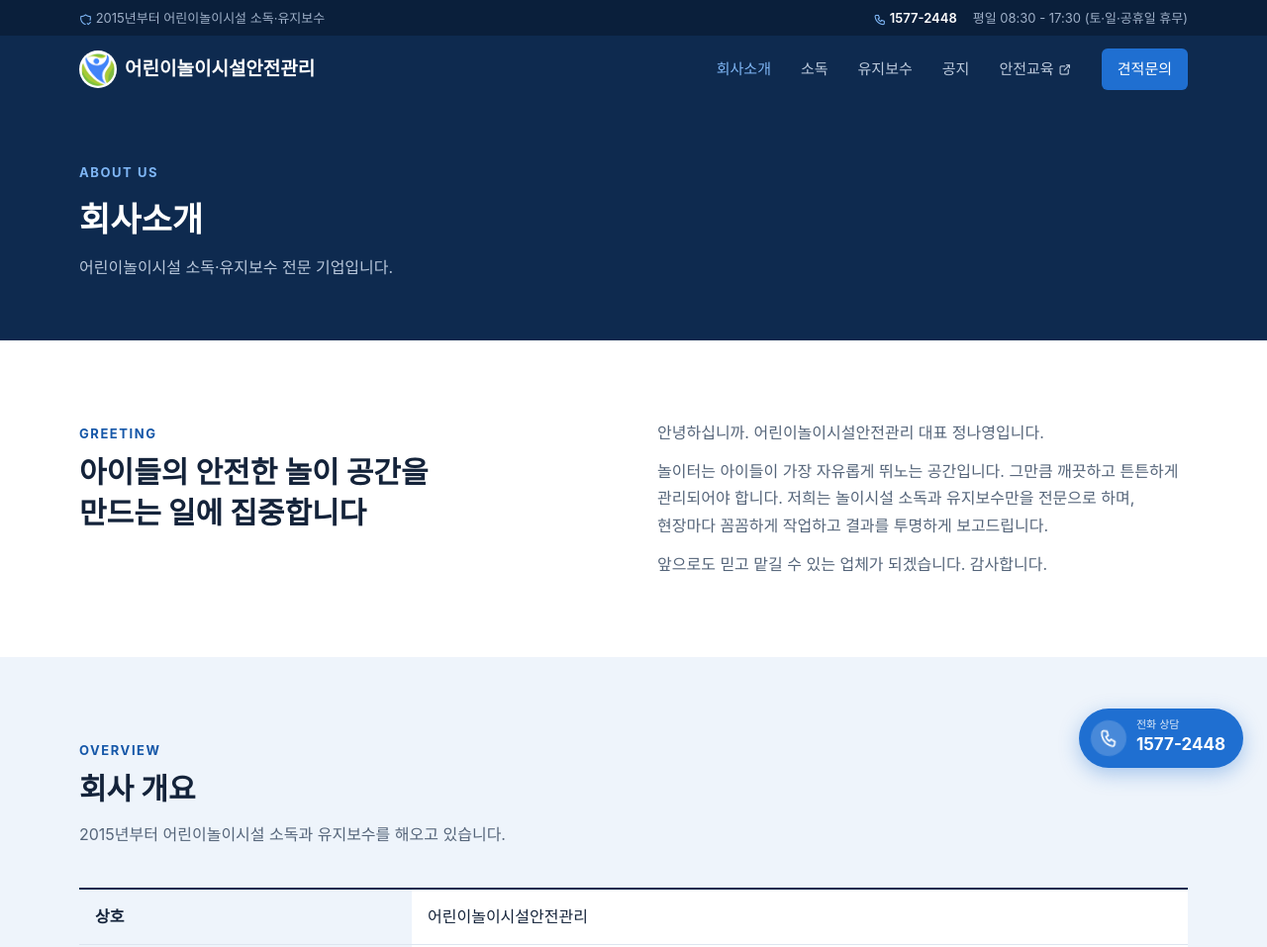
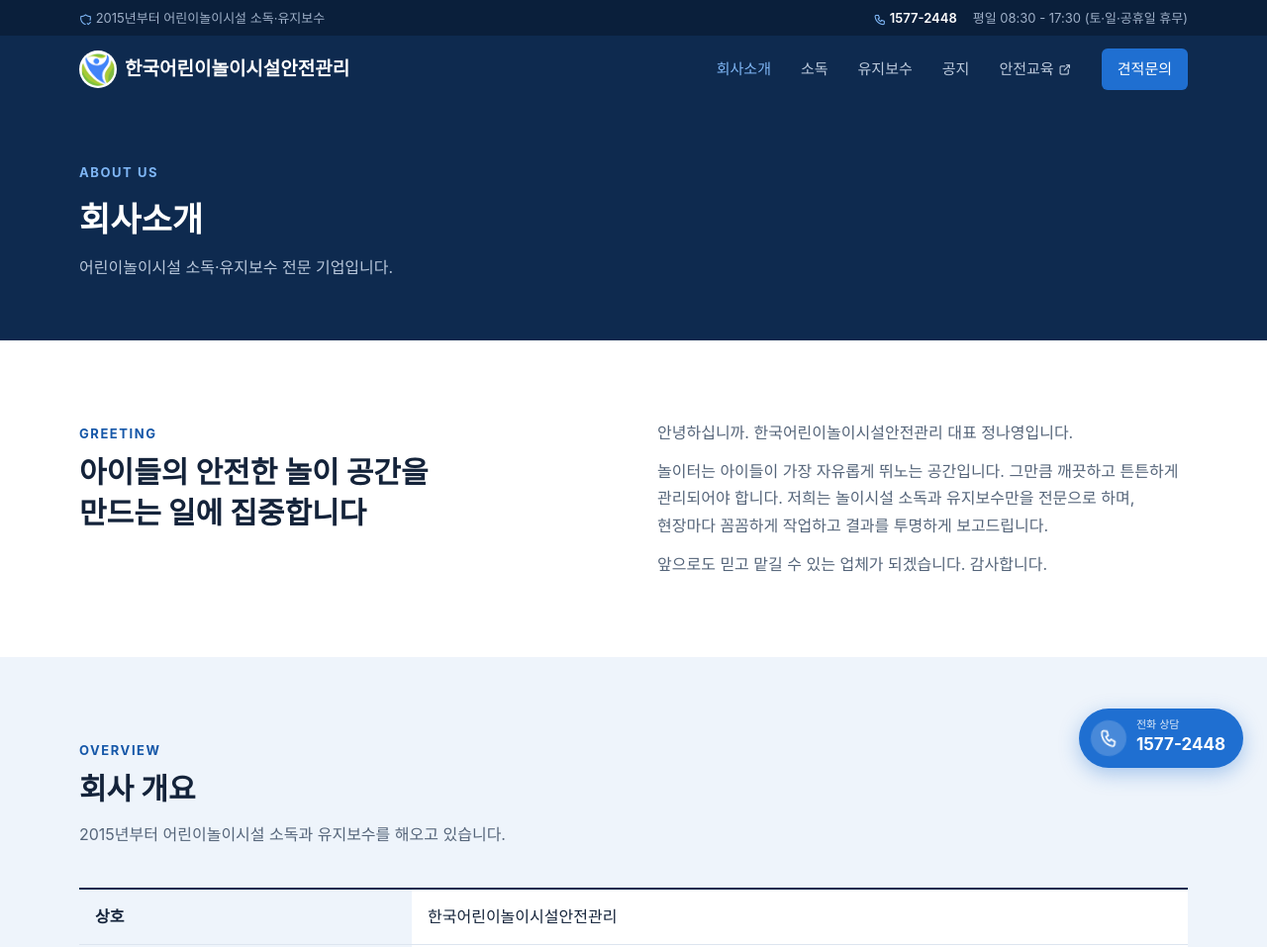
Before and after one commit to hong-dongjun/kids-playground-safety, a plain HTML site: page about.html in a window 1280 px wide. Shown: the top 957 px of the page at 99% size. Drawn offline with Linux system fonts and the light colour scheme; a web font is replaced by a local one.

Commit message:
회사 이름을 한국어린이놀이시설안전관리로 수정
- 로고 옆 이름, 하단 상호, 페이지 제목, 카카오톡 미리보기, 개인정보처리방침
- 폴더 맨 위 원본 사진은 배포에서 제외

Co-Authored-By: Claude Opus 5.5 <noreply@anthropic.com>

```diff
--- a/about.html
+++ b/about.html
@@ -4,12 +4,12 @@
   <meta charset="UTF-8">
   <meta name="viewport" content="width=device-width, initial-scale=1.0">
   <meta property="og:type" content="website">
-  <meta property="og:site_name" content="어린이놀이시설안전관리">
-  <meta property="og:title" content="어린이놀이시설안전관리 | 놀이시설 소독·유지보수 전문">
+  <meta property="og:site_name" content="한국어린이놀이시설안전관리">
+  <meta property="og:title" content="한국어린이놀이시설안전관리 | 놀이시설 소독·유지보수 전문">
   <meta property="og:description" content="2015년부터 학교·유치원·공원 어린이놀이시설을 고온·고압 스팀으로 소독하고 유지보수합니다. 전화 1577-2448">
   <meta property="og:image" content="https://hong-dongjun.github.io/kids-playground-safety/images/logo.png">
   <meta property="og:locale" content="ko_KR">
-  <title>회사소개 | 어린이놀이시설안전관리</title>
+  <title>회사소개 | 한국어린이놀이시설안전관리</title>
   <link rel="stylesheet" href="https://cdn.jsdelivr.net/gh/orioncactus/pretendard@v1.3.9/dist/web/static/pretendard.min.css">
   <link rel="stylesheet" href="https://cdn.jsdelivr.net/npm/@tabler/icons-webfont@3.19.0/dist/tabler-icons.min.css">
   <link rel="icon" href="images/logo.png">
--- a/css/style.css
+++ b/css/style.css
@@ -1,5 +1,5 @@
 /* =========================================================
-   어린이놀이시설안전관리 - 공통 디자인 (네이비 신뢰형)
+   한국어린이놀이시설안전관리 - 공통 디자인 (네이비 신뢰형)
    색상을 바꾸려면 아래 :root 의 값만 수정하세요.
    ========================================================= */
 :root {
--- a/js/layout.js
+++ b/js/layout.js
@@ -3,7 +3,7 @@
    회사 이름, 전화번호, 주소, 메뉴는 여기만 고치면 모든 페이지에 적용됩니다.
    ========================================================= */
 const SITE = {
-  name: "어린이놀이시설안전관리",
+  name: "한국어린이놀이시설안전관리",
   ceo: "정나영",
   bizNo: "665-32-00055",
   tel: "1577-2448",
```
Also changed, not shown: admin.html (+1 -1 lines), disinfection.html (+3 -3 lines), index.html (+3 -3 lines), maintenance.html (+3 -3 lines), notice.html (+3 -3 lines), privacy.html (+1 -1 lines), quote.html (+3 -3 lines), 1 other file.
